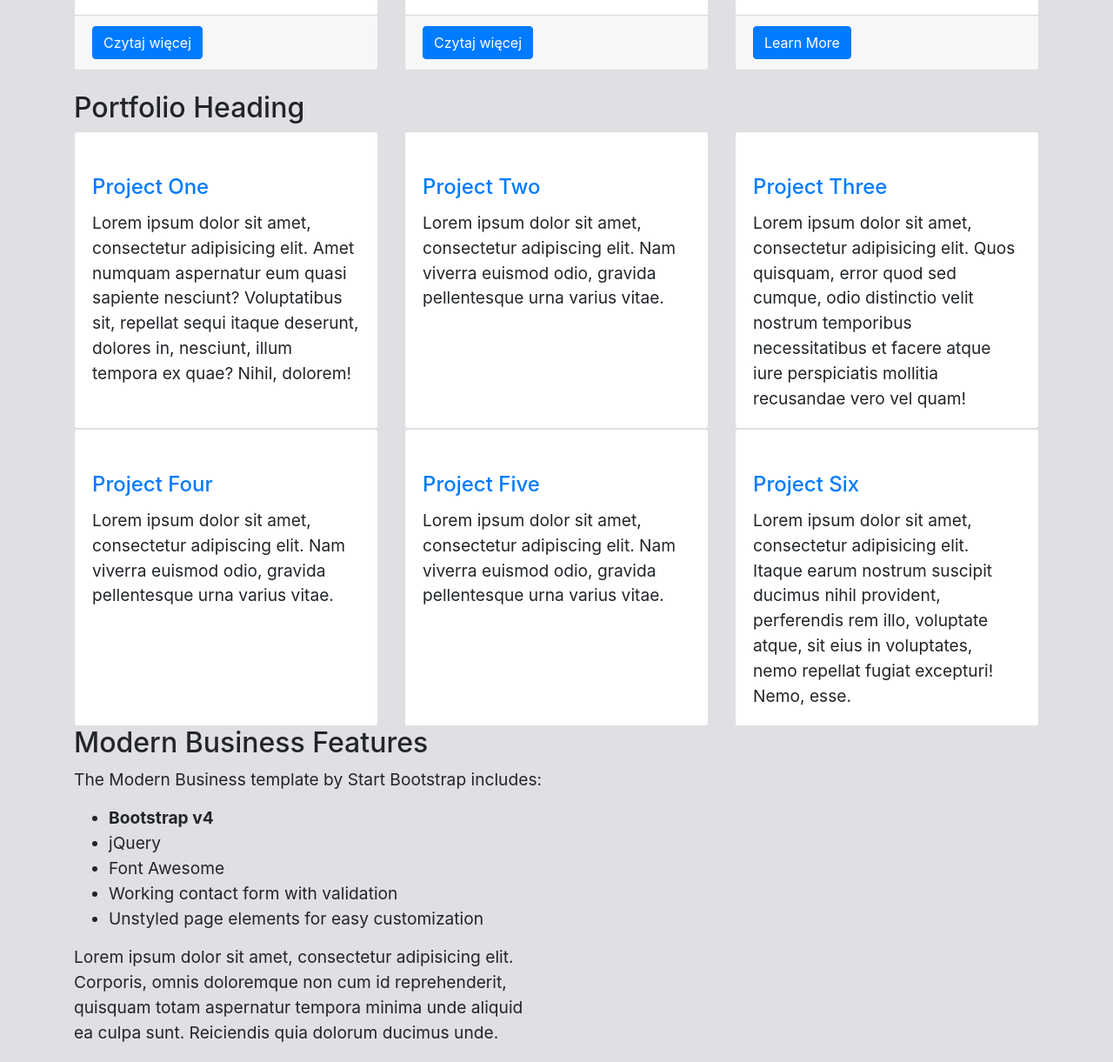
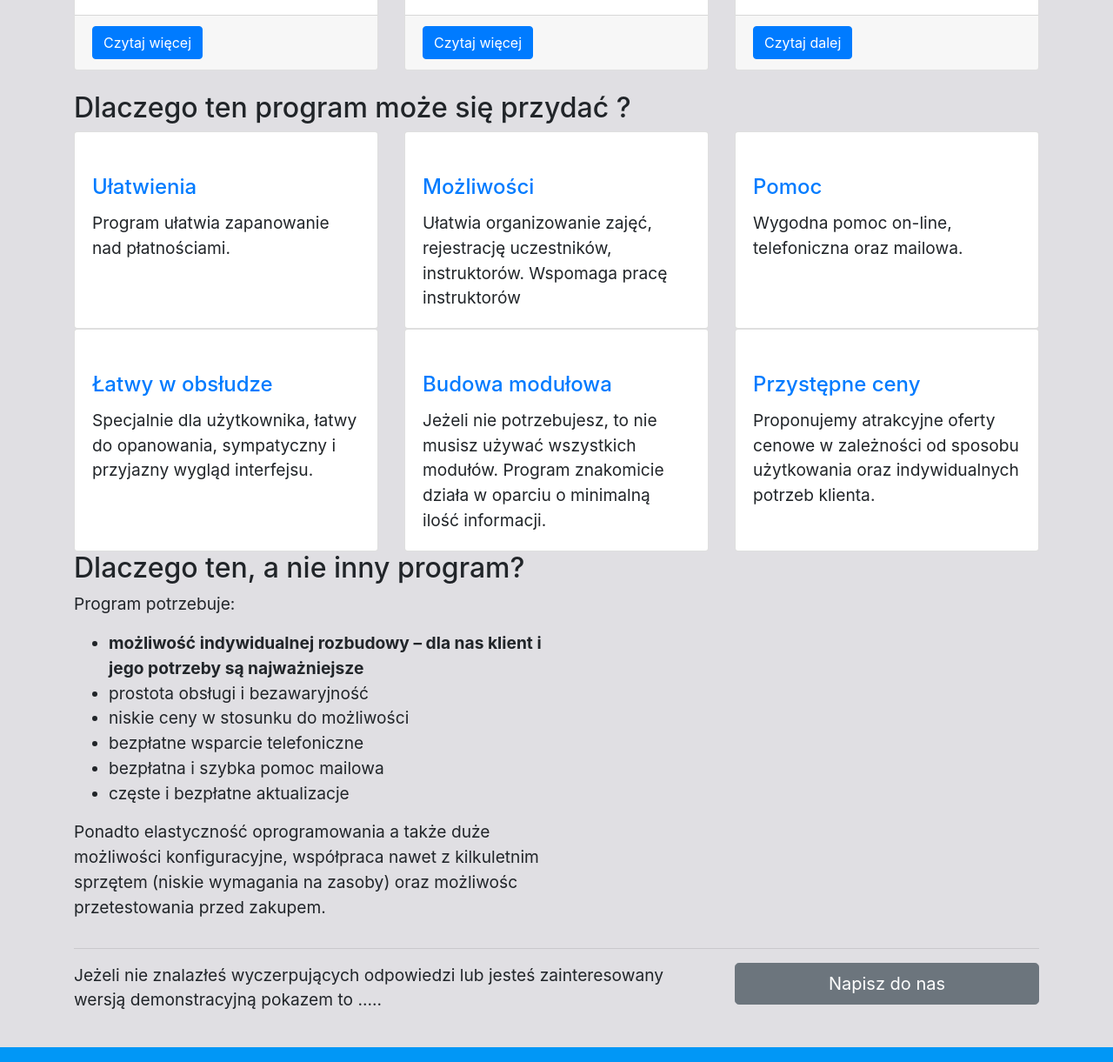
Before and after one commit to itzygzak/journalDescription, a plain HTML site: page index.html in a window 1280 px wide. Shown: the part 1001-2222 px from the top of the page at 87% size. Drawn offline with nearby package versions, Linux system fonts and the light colour scheme.

Commit message:
Feat: Completing the content.

```diff
--- a/index.html
+++ b/index.html
@@ -157,12 +157,12 @@
       </div>
       <div class="col-lg-4 mb-4">
         <div class="card h-100">
-          <h4 class="card-header">Card Title</h4>
+          <h4 class="card-header">Pomysły</h4>
           <div class="card-body">
-            <p class="card-text">Lorem ipsum dolor sit amet, consectetur adipisicing elit. Sapiente esse necessitatibus neque.</p>
+            <p class="card-text">Jeżeli w dzisiejszej wersji programu brak jakiejś funkcjonalności, która wg Państwa bardzo by ułatwiła pracę to....</p>
           </div>
           <div class="card-footer">
-            <a href="#" class="btn btn-primary">Learn More</a>
+            <a href="#" class="btn btn-primary">Czytaj dalej</a>
           </div>
         </div>
       </div>
@@ -170,7 +170,7 @@
     <!-- /.row -->
 
     <!-- Portfolio Section -->
-    <h2>Portfolio Heading</h2>
+    <h2>Dlaczego ten program może się przydać ?</h2>
 
     <div class="row">
       <div class="col-lg-4 col-sm-6 portfolio-item">
@@ -178,9 +178,9 @@
           <a href="#"><img class="card-img-top" src="img/700x400.png" alt=""></a>
           <div class="card-body">
             <h4 class="card-title">
-              <a href="#">Project One</a>
+              <a href="#">Ułatwienia</a>
             </h4>
-            <p class="card-text">Lorem ipsum dolor sit amet, consectetur adipisicing elit. Amet numquam aspernatur eum quasi sapiente nesciunt? Voluptatibus sit, repellat sequi itaque deserunt, dolores in, nesciunt, illum tempora ex quae? Nihil, dolorem!</p>
+            <p class="card-text">Program ułatwia zapanowanie nad płatnościami.</p>
           </div>
         </div>
       </div>
@@ -189,9 +189,9 @@
           <a href="#"><img class="card-img-top" src="img/700x400.png" alt=""></a>
           <div class="card-body">
             <h4 class="card-title">
-              <a href="#">Project Two</a>
+              <a href="#">Możliwości</a>
             </h4>
-            <p class="card-text">Lorem ipsum dolor sit amet, consectetur adipiscing elit. Nam viverra euismod odio, gravida pellentesque urna varius vitae.</p>
+            <p class="card-text">Ułatwia organizowanie zajęć, rejestrację uczestników, instruktorów. Wspomaga pracę instruktorów</p>
           </div>
         </div>
       </div>
@@ -200,9 +200,9 @@
           <a href="#"><img class="card-img-top" src="img/700x400.png" alt=""></a>
           <div class="card-body">
             <h4 class="card-title">
-              <a href="#">Project Three</a>
+              <a href="#">Pomoc</a>
             </h4>
-            <p class="card-text">Lorem ipsum dolor sit amet, consectetur adipisicing elit. Quos quisquam, error quod sed cumque, odio distinctio velit nostrum temporibus necessitatibus et facere atque iure perspiciatis mollitia recusandae vero vel quam!</p>
+            <p class="card-text">Wygodna pomoc on-line, telefoniczna oraz mailowa.</p>
           </div>
         </div>
       </div>
@@ -211,9 +211,9 @@
           <a href="#"><img class="card-img-top" src="img/700x400.png" alt=""></a>
           <div class="card-body">
             <h4 class="card-title">
-              <a href="#">Project Four</a>
+              <a href="#">Łatwy w obsłudze</a>
             </h4>
-            <p class="card-text">Lorem ipsum dolor sit amet, consectetur adipiscing elit. Nam viverra euismod odio, gravida pellentesque urna varius vitae.</p>
+            <p class="card-text">Specjalnie dla użytkownika, łatwy do opanowania, sympatyczny i przyjazny wygląd interfejsu.</p>
           </div>
         </div>
       </div>
@@ -222,9 +222,9 @@
           <a href="#"><img class="card-img-top" src="img/700x400.png" alt=""></a>
           <div class="card-body">
             <h4 class="card-title">
-              <a href="#">Project Five</a>
+              <a href="#">Budowa modułowa</a>
             </h4>
-            <p class="card-text">Lorem ipsum dolor sit amet, consectetur adipiscing elit. Nam viverra euismod odio, gravida pellentesque urna varius vitae.</p>
+            <p class="card-text">Jeżeli nie potrzebujesz, to nie musisz używać wszystkich modułów. Program znakomicie działa w oparciu o minimalną ilość informacji.</p>
           </div>
         </div>
       </div>
@@ -233,9 +233,9 @@
           <a href="#"><img class="card-img-top" src="img/700x400.png" alt=""></a>
           <div class="card-body">
             <h4 class="card-title">
-              <a href="#">Project Six</a>
+              <a href="#">Przystępne ceny</a>
             </h4>
-            <p class="card-text">Lorem ipsum dolor sit amet, consectetur adipisicing elit. Itaque earum nostrum suscipit ducimus nihil provident, perferendis rem illo, voluptate atque, sit eius in voluptates, nemo repellat fugiat excepturi! Nemo, esse.</p>
+            <p class="card-text">Proponujemy atrakcyjne oferty cenowe w zależności od sposobu użytkowania oraz indywidualnych potrzeb klienta. </p>
           </div>
         </div>
       </div>
@@ -245,18 +245,19 @@
     <!-- Features Section -->
     <div class="row">
       <div class="col-lg-6">
-        <h2>Modern Business Features</h2>
-        <p>The Modern Business template by Start Bootstrap includes:</p>
+       <h2>Dlaczego ten, a nie inny program?</h2>
+        <p>Program potrzebuje:</p>
         <ul>
           <li>
-            <strong>Bootstrap v4</strong>
+            <strong>możliwość indywidualnej rozbudowy &#8211; dla nas klient i jego potrzeby są najważniejsze</strong>
           </li>
-          <li>jQuery</li>
-          <li>Font Awesome</li>
-          <li>Working contact form with validation</li>
-          <li>Unstyled page elements for easy customization</li>
+          <li>prostota obsługi i bezawaryjność</li>
+          <li>niskie ceny w stosunku do możliwości</li>
+          <li>bezpłatne wsparcie telefoniczne</li>
+          <li>bezpłatna i szybka pomoc mailowa</li>
+          <li>częste i bezpłatne aktualizacje</li>
         </ul>
-        <p>Lorem ipsum dolor sit amet, consectetur adipisicing elit. Corporis, omnis doloremque non cum id reprehenderit, quisquam totam aspernatur tempora minima unde aliquid ea culpa sunt. Reiciendis quia dolorum ducimus unde.</p>
+        <p>Ponadto elastyczność oprogramowania a także duże możliwości konfiguracyjne, współpraca nawet z kilkuletnim sprzętem (niskie wymagania na zasoby) oraz możliwośc przetestowania przed zakupem.</p>
       </div>
       <div class="col-lg-6">
         <img class="img-fluid rounded" src="img/700x450.png" alt="">
@@ -269,10 +270,10 @@
     <!-- Call to Action Section -->
     <div class="row mb-4">
       <div class="col-md-8">
-        <p>Lorem ipsum dolor sit amet, consectetur adipisicing elit. Molestias, expedita, saepe, vero rerum deleniti beatae veniam harum neque nemo praesentium cum alias asperiores commodi.</p>
+        <p>Jeżeli nie znalazłeś wyczerpujących odpowiedzi lub jesteś zainteresowany wersją demonstracyjną pokazem to .....</p>
       </div>
       <div class="col-md-4">
-        <a class="btn btn-lg btn-secondary btn-block" href="#">Call to Action</a>
+        <a class="btn btn-lg btn-secondary btn-block" href="#">Napisz do nas</a>
       </div>
     </div>
 
```
